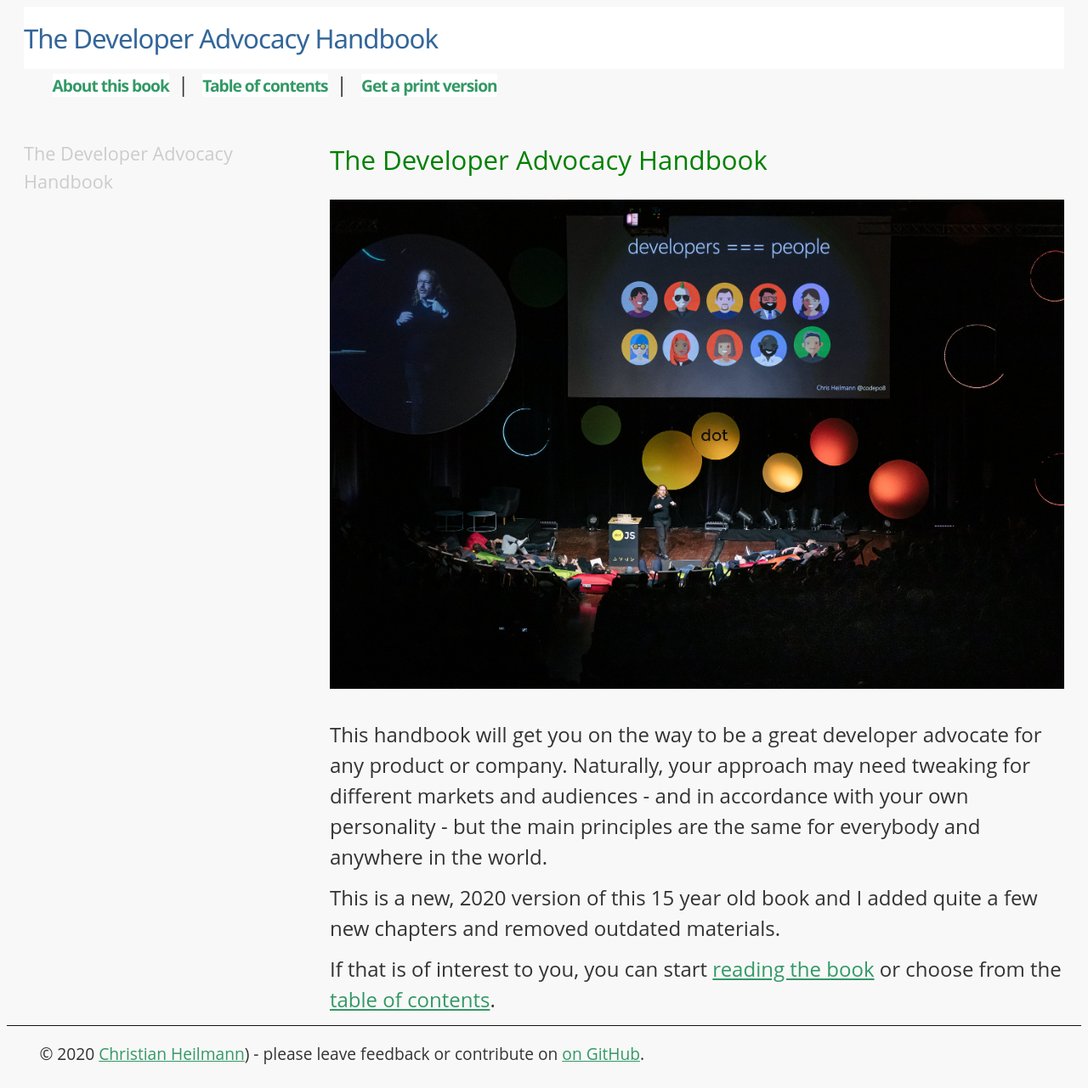
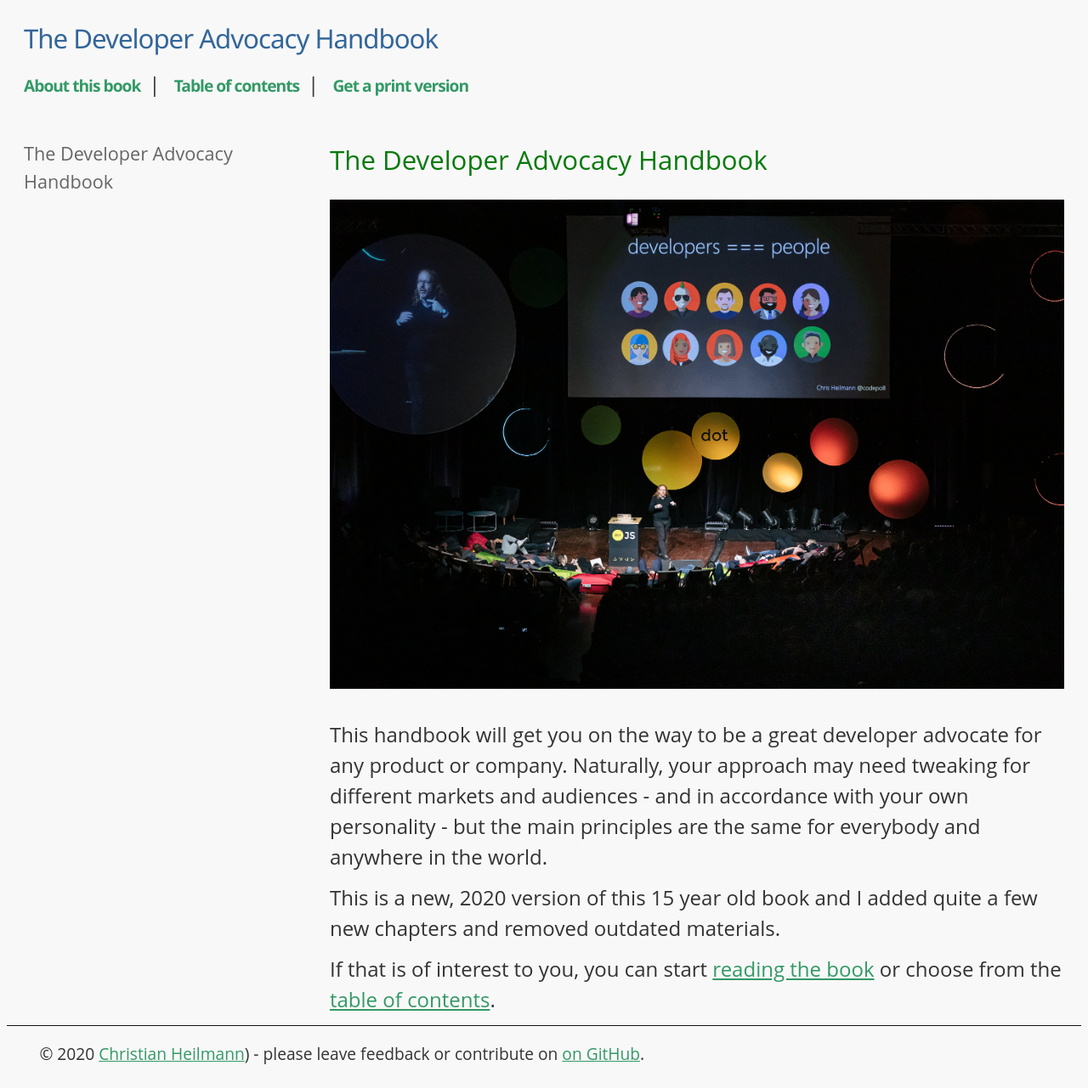
Before and after one commit to codepo8/developer-advocacy-handbook, a Jekyll site: the page built from README.md, in a window 1280 px wide. Shown: the whole page at 85% size. Built offline with Jekyll 4.4.1, drawn with Linux system fonts in a browser that asks for light colours; our own code applies the rules of GitHub Pages for plain Markdown files.

Commit message:
Update styles.css

```diff
--- a/assets/styles.css
+++ b/assets/styles.css
@@ -3,14 +3,14 @@
   --text: #333;
   --link: #339966;
   --line: #111;
-  --headerbackground: #fff;
+  --headerbackground: transparent;
   --headertext: #369;
-  --h1colour: green;
-  --h2colour: red;
+  --h1colour: #08790d;
+  --h2colour: #2196f3;
   --h3colour: blue;
   --h4colour: #ccc;
   --stronglist: #4caf50;
-  --pagetoclink: #ccc;
+  --pagetoclink: #666;
 }
 
 @media (prefers-color-scheme: dark) {
@@ -19,7 +19,7 @@
     --text: #ccc;
     --link: skyblue;
     --line: #ccc;
-    --headerbackground: #111;
+    --headerbackground: transparent;
     --headertext: #ffc107;
     --h1colour: #4caf50;
     --h2colour: #2196f3;
@@ -57,10 +57,6 @@
   background: var(--headerbackground);
   font-family: 'Segoe UI', Tahoma, Geneva, Verdana, sans-serif;
   letter-spacing: -1px;
-}
-header ul {
-  text-align: left;
-  padding-left: 1.4em;
 }
 header li {
   display: inline;
```
